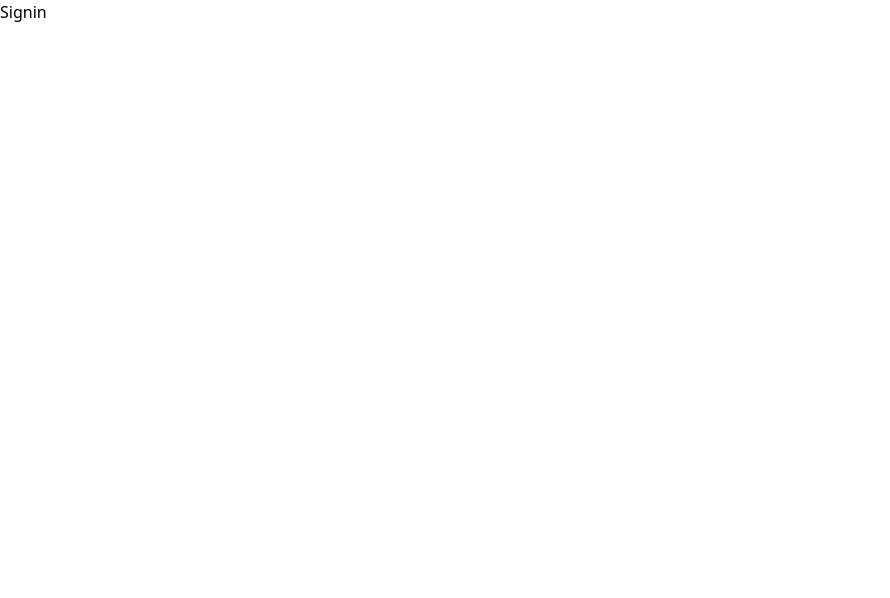
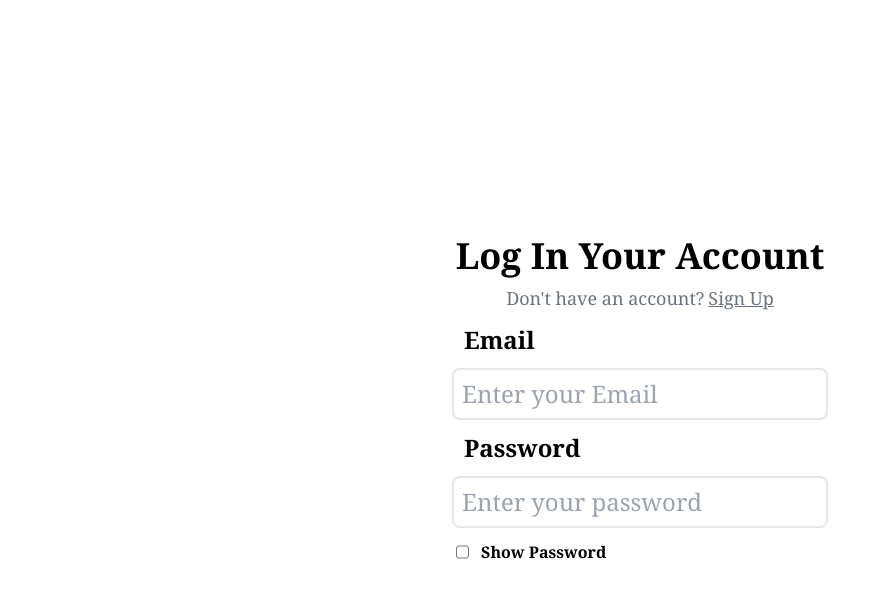
Before and after one commit to Chayan0099/medium-clone, a React (Vite) app in the folder frontend/: page /signin in a window 1280 px wide. Shown: the top 598 px of the page, without its empty margins (0-890 px from the left). Built offline with nearby package versions, Linux system fonts and the light colour scheme.

Commit message:
made password check box and completed signin

```diff
--- /dev/null
+++ b/frontend/src/components/Heading.tsx
@@ -0,0 +1,13 @@
+import { Link } from "react-router-dom"
+
+function Heading({headname, buttomtext, linkto, clicked }: {headname:string,buttomtext:string, linkto:string, clicked:any}){
+    return <div className="font-serif">
+        <div className="text-4xl font-bold mb-2">{headname}</div>
+        <div className="flex justify-center text-lg gap-1 text-gray-500">
+            <div>{buttomtext}</div>
+            <Link className="underline hover:pointer hover:text-blue-500"to={`${clicked}`}>{linkto}</Link>
+        </div>
+    </div>
+}
+
+export default Heading;
--- a/frontend/src/components/Inputbox.tsx
+++ b/frontend/src/components/Inputbox.tsx
@@ -1,8 +1,8 @@
-function Inputbox({boxname} :{boxname:string}){
-    return <div className="h-screen bg-blue-200 flex justify-center items-center">
-     <div className="flex flex-col p-5 justify- ">
-        <div className="text-xl">{boxname}</div>
-        <input type='text' placeholder="Enter Username"></input>
+function Inputbox({boxname, boxtype} :{boxname:string, boxtype:string}){
+    return <div>
+     <div className="flex flex-col ">
+        <div className="text-2xl font-bold font-serif p-3">{boxname}</div>
+        <input className="text-2xl border-2 border-gray-200 rounded-lg p-2 font-serif"type={boxtype} placeholder={`Enter your ${boxname}`}></input>
     </div>
 </div>
 }
--- /dev/null
+++ b/frontend/src/components/PasswordInput.tsx
@@ -0,0 +1,25 @@
+import { useState } from "react"
+type myType = 'password' | 'text'
+
+function PasswordInput(){
+    const [boxtype , setBoxtype] = useState<myType>('password')
+
+    return  <div>
+     <div className="flex flex-col ">
+        <div className="text-2xl font-bold font-serif p-3">Password</div>
+        <input id="myInput" className="text-2xl border-2 border-gray-200 rounded-lg p-2 font-serif" type={`${boxtype}`} placeholder="Enter your password"></input>
+        <div className="flex gap-3 font-semibold mt-3 ml-1 font-serif">
+        <input type='checkbox' className="" onClick={() => {
+            if(boxtype === 'password') {
+                setBoxtype('text')
+            } else {
+                setBoxtype('password')
+            }
+        }}></input>
+        <div>Show Password</div>
+        </div>
+    </div>
+</div>
+}
+
+export default PasswordInput;
--- /dev/null
+++ b/frontend/src/components/Sidecard.tsx
@@ -0,0 +1,9 @@
+function Sidecard() {
+    return <div>
+        <div>"The customer service I received was exceptional. The support team went above and beyond to address my concerns."</div>
+        <div>Jules Winnefield</div>
+        <div>CFO, Amazon</div>
+    </div>
+}
+
+export default Sidecard;
--- a/frontend/src/pages/Signin.tsx
+++ b/frontend/src/pages/Signin.tsx
@@ -1,7 +1,15 @@
+import Heading from "../components/Heading";
+import Inputbox from "../components/Inputbox";
+import PasswordInput from "../components/PasswordInput";
+
 function Signin() {
     return <div>
-        Signin
-    </div>
+      <div className="h-screen flex flex-col justify-center items-center">
+    <Heading headname="Log In Your Account" buttomtext="Don't have an account?" linkto="Sign Up" clicked={'/signup'}></Heading>
+    <Inputbox boxtype="text" boxname="Email"></Inputbox>
+    <PasswordInput></PasswordInput>
+   </div>
+   </div>
 }
 
 export default Signin;
--- a/frontend/src/pages/Signup.tsx
+++ b/frontend/src/pages/Signup.tsx
@@ -1,8 +1,14 @@
 import Inputbox from "../components/Inputbox";
+import Heading from "../components/Heading";
+import PasswordInput from "../components/PasswordInput";
 
 function Singup() {
-    return <>
-    <Inputbox boxname="Username"></Inputbox>
+    return <> <div className="h-screen flex flex-col justify-center items-center">
+    <Heading headname="Create New Account" buttomtext="Already have an account?" linkto="Log in" clicked={'/signin'}></Heading>
+    <Inputbox boxtype="text" boxname="Username"></Inputbox>
+    <Inputbox boxtype="text" boxname="Email"></Inputbox>
+    <PasswordInput></PasswordInput>
+    </div>
     </>
 }
 
```
